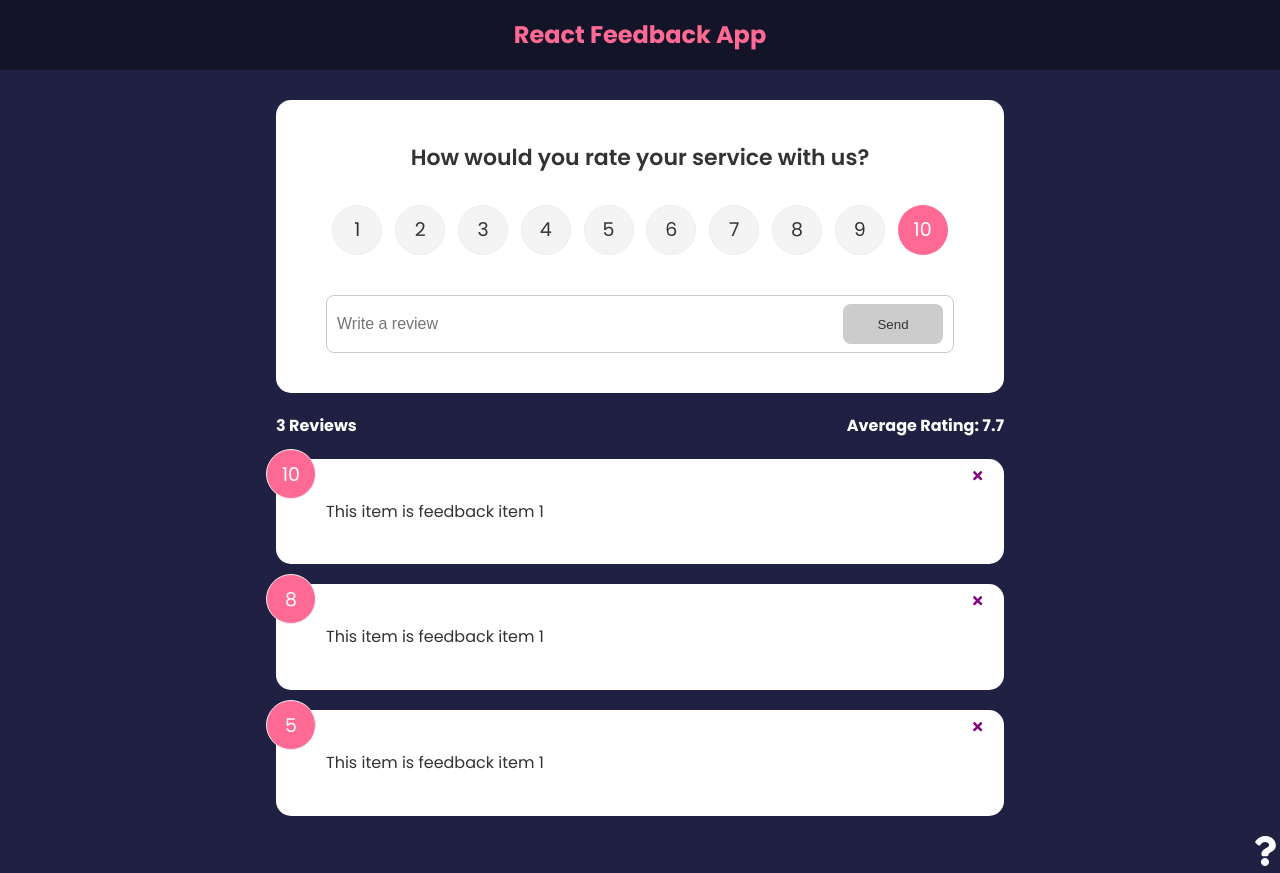
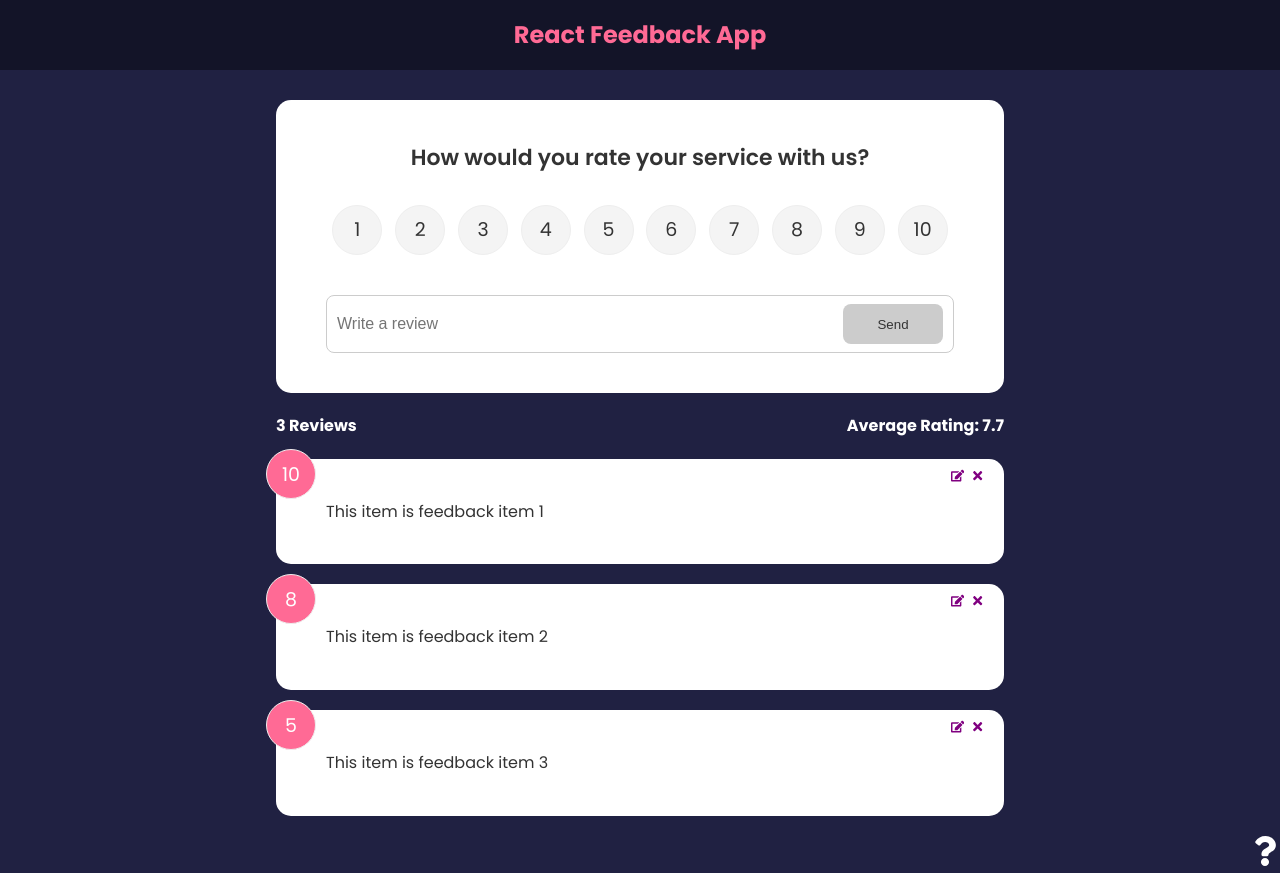
Before and after one commit to mekdie/react-feedbackApp, a React (Create React App) app: page / in a window 1280 px wide. Built offline with nearby package versions, Linux system fonts and the light colour scheme.

Commit message:
Added mock edit functionality

```diff
--- a/src/components/FeedbackForm.jsx
+++ b/src/components/FeedbackForm.jsx
@@ -5,7 +5,7 @@ import RatingSelect from "./RatingSelect";
 import { useContext } from "react";
 import FeedbackContext from "../context/FeedbackContext";
 
-import { useState } from "react";
+import { useState, useEffect } from "react";
 const FeedbackForm = () => {
     const [text, setText] = useState("");
     const [btnDisabled, setBtnDisabled] = useState(true);
@@ -13,7 +13,20 @@ const FeedbackForm = () => {
     const [rating, setRating] = useState(10);
 
     //context api
-    const { handleAdd } = useContext(FeedbackContext);
+    const { handleAdd, newFeedback, updateFeedback } =
+        useContext(FeedbackContext);
+
+    //only runs after rendering the DOM, or when newFeedback value has changed
+    useEffect(() => {
+        if (newFeedback.edit === true) {
+            setBtnDisabled(false);
+            setText(newFeedback.item.text);
+            setRating(newFeedback.item.rating);
+
+            //manual click
+            // document.getElementById(`num${newFeedback.item.rating}`).click();
+        }
+    }, [newFeedback]);
 
     const handleTextChange = (e) => {
         let inputText = e.target.value;
@@ -34,13 +47,18 @@ const FeedbackForm = () => {
     const handleSubmit = (e) => {
         e.preventDefault();
         if (text.trim().length > 10) {
-            const newFeedback = {
+            const thisFeedback = {
                 text, //or text: text
                 rating: rating,
             };
 
-            //add to app.js(lifting the state up)
-            handleAdd(newFeedback);
+            if (newFeedback.edit) {
+                updateFeedback(newFeedback.item.id, thisFeedback);
+            } else {
+                //if edit === false then add
+                //add to app.js(lifting the state up)
+                handleAdd(newFeedback);
+            }
 
             setText("");
             setBtnDisabled(true);
--- a/src/components/FeedbackItem.jsx
+++ b/src/components/FeedbackItem.jsx
@@ -1,10 +1,10 @@
 import React from "react";
 import Card from "./shared/Card";
-import { FaTimes } from "react-icons/fa";
+import { FaTimes, FaEdit } from "react-icons/fa";
 import { useContext } from "react";
 import FeedbackContext from "../context/FeedbackContext";
 const FeedbackItem = ({ item }) => {
-    const { handleDelete } = useContext(FeedbackContext);
+    const { handleEdit, handleDelete } = useContext(FeedbackContext);
     return (
         <Card reverse={false}>
             {/* This is the children of Card */}
@@ -12,6 +12,9 @@ const FeedbackItem = ({ item }) => {
             <button onClick={() => handleDelete(item.id)} className="close">
                 <FaTimes color="Purple" />
             </button>
+            <button onClick={() => handleEdit(item)} className="edit">
+                <FaEdit color="Purple" />
+            </button>
             <div className="text-display">{item.text}</div>
         </Card>
     );
--- a/src/components/Post.jsx
+++ b/src/components/Post.jsx
@@ -15,8 +15,6 @@ const Post = () => {
 
     const navigate = useNavigate();
     const onClick = () => {
-        console.log("Hello");
-
         //redirect after doing something
         navigate("/about");
     };
--- a/src/components/RatingSelect.jsx
+++ b/src/components/RatingSelect.jsx
@@ -1,8 +1,14 @@
 import React from "react";
-import { useState } from "react";
+import { useState, useContext, useEffect } from "react";
+import FeedbackContext from "../context/FeedbackContext";
 const RatingSelect = ({ select }) => {
     const [selected, setSelected] = useState(10);
 
+    const { newFeedback } = useContext(FeedbackContext);
+
+    useEffect(() => {
+        setSelected(newFeedback.item.rating);
+    }, [newFeedback]);
     const handleChange = ({ target: { value } }) => {
         setSelected(+value); //auto turn the value into numbers
 
--- a/src/context/FeedbackContext.js
+++ b/src/context/FeedbackContext.js
@@ -11,20 +11,37 @@ export const FeedbackProvider = ({ children }) => {
         },
         {
             id: 2,
-            text: "This item is feedback item 1",
+            text: "This item is feedback item 2",
             rating: 8,
         },
         {
             id: 3,
-            text: "This item is feedback item 1",
+            text: "This item is feedback item 3",
             rating: 5,
         },
     ]);
+
+    const [newFeedback, setNewFeedback] = useState({ item: {}, edit: false });
 
     //handle add
     const handleAdd = (newFeedback) => {
         newFeedback.id = uuidv4();
         setFeedback([newFeedback, ...feedback]); //add new feedback on top of current feedback array (state) using spread operator
+    };
+
+    //handle edit
+    const handleEdit = (item) => {
+        setNewFeedback({ item, edit: true });
+        // console.log(item);
+    };
+
+    //update feedback item
+    const updateFeedback = (id, updatedItem) => {
+        setFeedback(
+            feedback.map((item) =>
+                item.id === id ? { ...item, ...updatedItem } : item
+            )
+        );
     };
 
     //handle delete context
@@ -35,7 +52,16 @@ export const FeedbackProvider = ({ children }) => {
     };
 
     return (
-        <FeedbackContext.Provider value={{ feedback, handleDelete, handleAdd }}>
+        <FeedbackContext.Provider
+            value={{
+                feedback,
+                handleDelete,
+                handleAdd,
+                handleEdit,
+                newFeedback,
+                updateFeedback,
+            }}
+        >
             {children}
         </FeedbackContext.Provider>
     );
```
